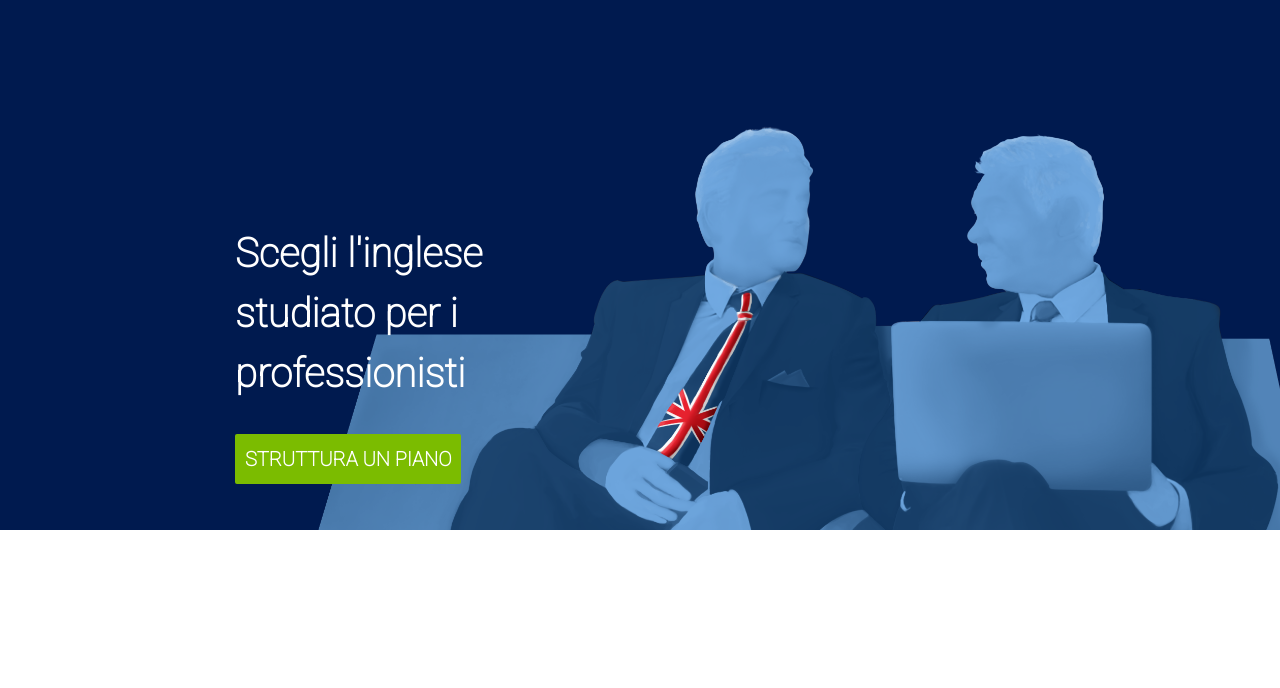
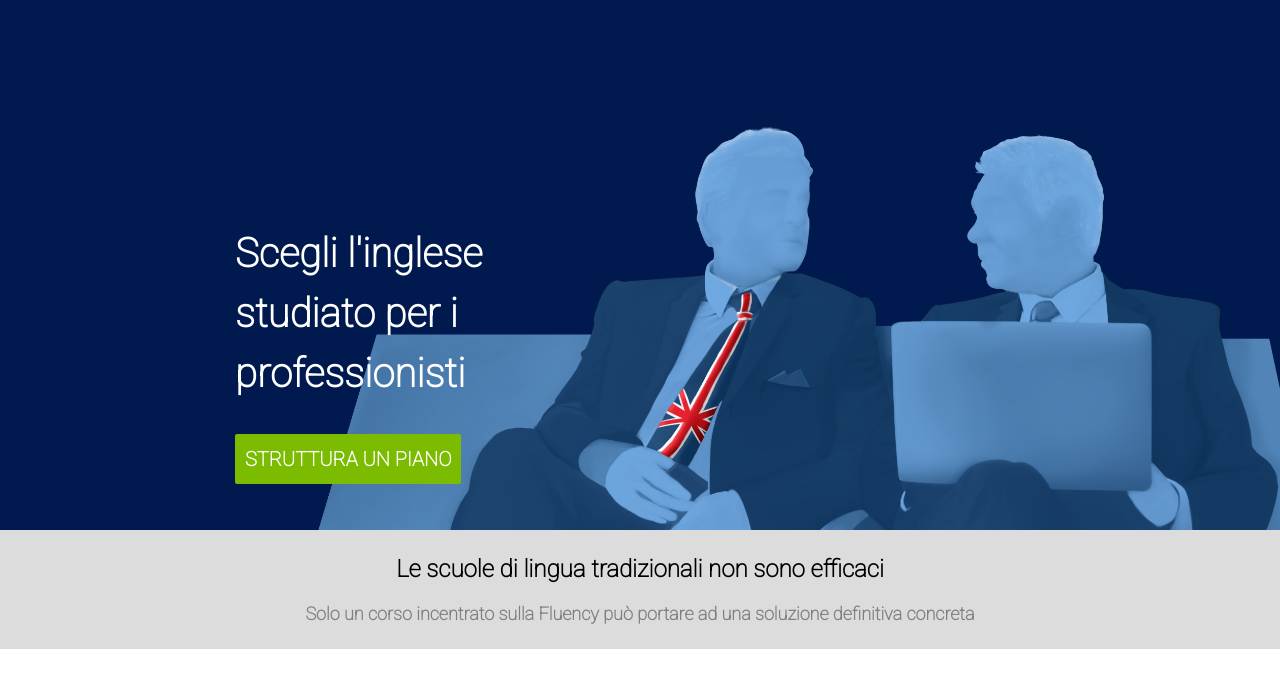
Before and after one commit to lindam-code/html-css-fluentify, a plain HTML site: page index.html in a window 1280 px wide. Shown: the part 70-758 px from the top of the page. Drawn offline with Linux system fonts and the light colour scheme.

Commit message:
Fatta riga grigia dell'header.

```diff
--- a/css/style.css
+++ b/css/style.css
@@ -114,5 +114,18 @@ header nav .menu-right .green {
 }
 /* Fine teaser*/
 
+/* Inizio riga grigia */
+header .grey-row {
+  background: #DCDCDC;
+  text-align: center;
+  padding: 25px 0px;
+}
 
+header .grey-row p {
+  color: grey;
+  font-weight: bold;
+  margin-top: 20px;
+  font-size: 18px;
+}
+/* Fine riga grigia */
 /* FINE HEADER */
--- a/index.html
+++ b/index.html
@@ -9,6 +9,7 @@
   <body>
     <!-- INIZIO HEADER -->
     <header>
+      <!-- inizio contenitore di navigazione e teaser -->
       <div class="container">
 
         <!-- Inizio menu navigazione -->
@@ -44,6 +45,17 @@
         <!-- Fine teaser -->
 
       </div>
+      <!-- fine contenitore di navigazione e teaser -->
+
+      <!-- Inizio riga grigia-->
+      <div class="grey-row">
+        <div class="container">
+          <h2>Le scuole di lingua tradizionali non sono efficaci</h2>
+          <p>Solo un corso incentrato sulla Fluency può portare ad una soluzione definitiva concreta</p>
+        </div>
+      </div>
+      <!-- Fine riga grigia-->
+
     </header>
     <!-- FINE HEADER -->
 
```
